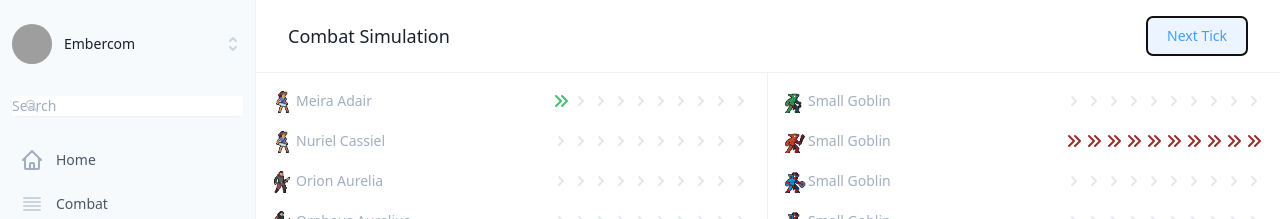
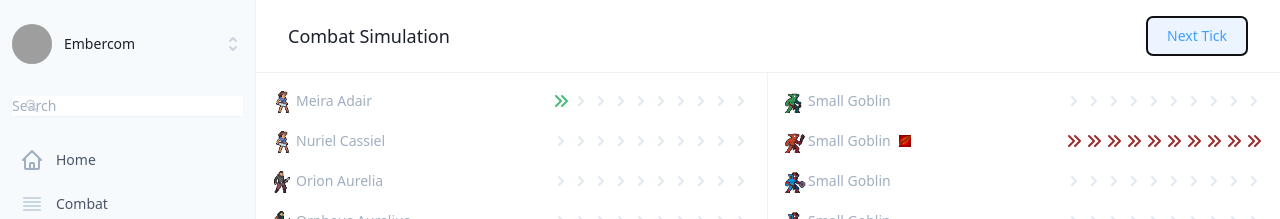
Before and after one commit to thebrubaker/go-barracuda, a Vue app in the folder client/: page /combat in a window 1280 px wide. Both pictures are taken after a click on the button "Next Tick". Shown: the top 219 px of the page. Built offline with nearby package versions, Linux system fonts and the light colour scheme; grey boxes are pictures that could not be loaded; a web font is replaced by a local one; what @tailwindcss/ui would draw is missing.

Commit message:
add missing limb icon and space bar next tick binding

```diff
--- a/client/src/components/StackedListItem.vue
+++ b/client/src/components/StackedListItem.vue
@@ -5,13 +5,9 @@
       class="block hover:bg-gray-50 focus:outline-none focus:bg-gray-50 transition duration-150 ease-in-out"
     >
       <div class="px-4 py-2 flex items-center">
-        <div class="min-w-0 flex-1 sm:flex sm:items-center sm:justify-between">
-          <div>
-            <div class="flex">
+        <div class="min-w-0 flex flex-1 sm:items-center sm:justify-between">
           <div class="flex items-center text-sm leading-5 text-gray-500">
-                <div
-                  class="inline-block h-6 w-6 text-white shadow-solid mr-1.5"
-                >
+            <div class="inline-block h-6 w-6 text-white shadow-solid mr-1.5">
               <img :src="require(`@/assets/${types[unit.type]}`)" alt="" />
             </div>
             <span
@@ -22,7 +18,18 @@
             >
               {{ unit.name }}
             </span>
-              </div>
+            <div
+              v-if="isMissingLimb"
+              class="inline-block h-3 w-3 ml-2 text-white"
+            >
+              <el-tooltip
+                class="item"
+                effect="dark"
+                content="Damaged Limb"
+                placement="top-start"
+              >
+                <img :src="require(`@/assets/icons/slash.png`)" alt="" />
+              </el-tooltip>
             </div>
           </div>
         </div>
@@ -87,6 +94,7 @@ import {
   GOBLIN_RANGED,
   GOBLIN_LEADER,
 } from '../game/units'
+import { LEFT_ARM, RIGHT_ARM, LEFT_LEG, RIGHT_LEG } from '../game/units'
 
 export default {
   components: {},
@@ -123,6 +131,14 @@ export default {
         ? []
         : [...Array(10 - this.unitsOfExhaustion)]
     },
+    isMissingLimb() {
+      return (
+        !this.unit.bodyParts.includes(RIGHT_ARM) ||
+        !this.unit.bodyParts.includes(LEFT_ARM) ||
+        !this.unit.bodyParts.includes(LEFT_LEG) ||
+        !this.unit.bodyParts.includes(RIGHT_LEG)
+      )
+    },
   },
   data() {
     return {
--- a/client/src/views/Combat.vue
+++ b/client/src/views/Combat.vue
@@ -1,5 +1,5 @@
 <template>
-  <PageContainer>
+  <PageContainer @keyup.space="nextTick">
     <PageHeader>
       <div class="flex-1 min-w-0">
         <h1 class="text-lg font-medium leading-6 text-gray-900 sm:truncate">
@@ -135,7 +135,13 @@ export default {
       return unit.key === gameState.currentTarget
     },
   },
-  mounted() {},
+  mounted() {
+    window.addEventListener('keydown', event => {
+      if (event.keyCode === 32) {
+        this.nextTick()
+      }
+    })
+  },
 }
 </script>
 
```
Also changed, not shown: client/src/assets/icons/slash.png (added). Lines whose indentation alone changed are shown as unchanged.
